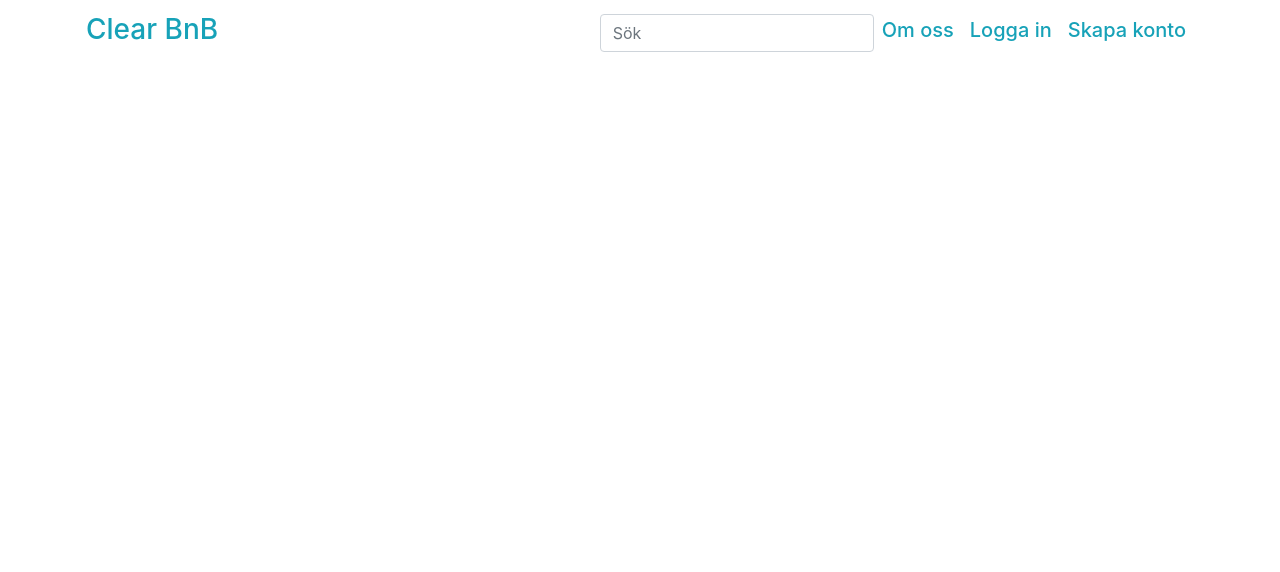
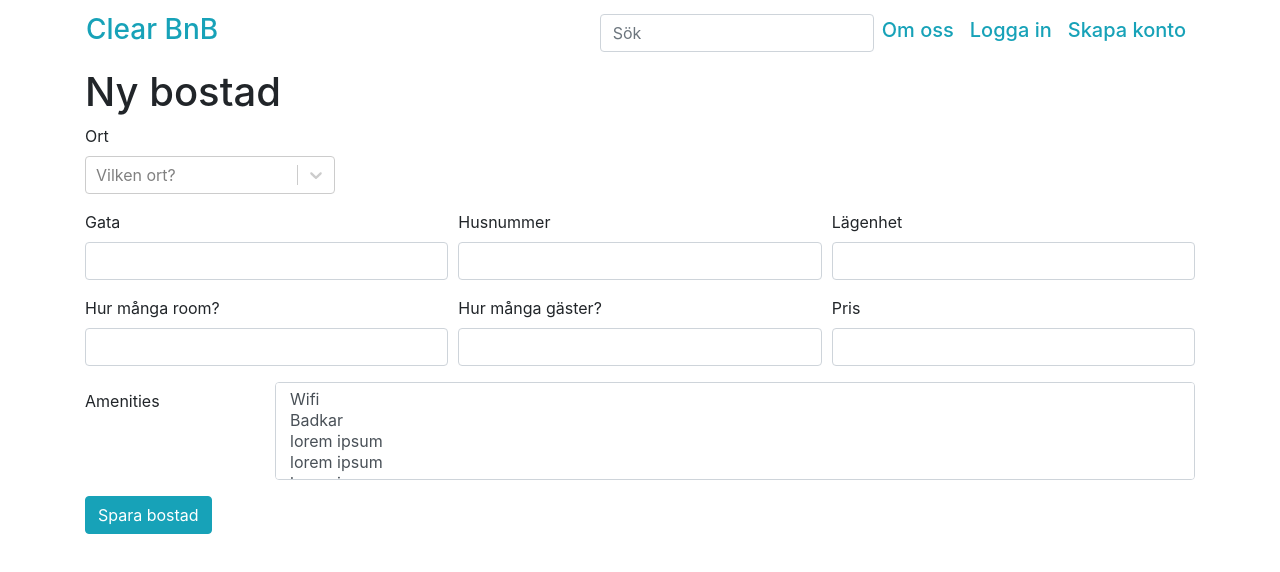
Before and after one commit to ChocoDream/ClearBnB, a React (Create React App) app in the folder src/main/resources/frontend/: page /new-residence in a window 1280 px wide. Shown: the top 572 px of the page. Built offline with nearby package versions, Linux system fonts and the light colour scheme; no server answers.

Commit message:
New residence form, error message if startDate > endDate

```diff
--- a/src/main/resources/frontend/src/App.js
+++ b/src/main/resources/frontend/src/App.js
@@ -10,6 +10,7 @@ import MyPage from './pages/MyPage';
 import About from './pages/About';
 import Results from './pages/Results';
 import NavMenu from './components/NavMenu';
+import NewResidence from './pages/NewResidence';
 import ResidenceContextProvider from './contexts/ResidenceContextProvider'
 import UserContextProvider from './contexts/UserContextProvider'
 import CityContextProvider from './contexts/CityContextProvider'
@@ -30,6 +31,7 @@ const App = () => {
                 <Route exact path="/user-register" component={Register} />
                 <Route exact path="/mypage" component={MyPage} />
                 <Route exact path="/residences" component={Results} />
+                <Route exact path="/new-residence" component={NewResidence} />
             </Router>
             </AmenityContextProvider>
           </UserContextProvider>
--- a/src/main/resources/frontend/src/components/CitiesSelect.js
+++ b/src/main/resources/frontend/src/components/CitiesSelect.js
@@ -10,7 +10,7 @@ export default function CityList() {
   const CitiesSelect = () => {
     return (
       <div className="reactSelectDd">
-        <Select options={cities} placeholder="Vart vill du åka?" isSearchable required />
+        <Select options={cities} placeholder="Vilken ort?" isSearchable required />
       </div>
       )
   }
--- a/src/main/resources/frontend/src/components/FrontPageMenuDesktop.js
+++ b/src/main/resources/frontend/src/components/FrontPageMenuDesktop.js
@@ -30,7 +30,6 @@ const FrontPageMenuDesktop = () => {
       value: opt
   }));
   const [visible, setVisible] = useState(false);
-
   const onDismiss = () => setVisible(false);
 
   const doSearch = async() => {
@@ -45,7 +44,12 @@ const FrontPageMenuDesktop = () => {
     console.log(datas.city_id+'-'+datas.start_date+'-'+datas.end_date+' person:'+datas.count_person);
 
     let res;
-    if((!datas.city_id) || (!datas.start_date) || (!datas.end_date) || (!datas.count_person)) {
+    if (datas.start_date > datas.end_date){
+      setMessage('Felaktigt till datum.');
+      setVisible(true);
+      return
+    }
+    else if((!datas.city_id) || (!datas.start_date) || (!datas.end_date) || (!datas.count_person)) {
       res = await fetch('/api/clearbnb/residences')
       setMessage('Alla fält är obligatoriska!');
       setVisible(true);
@@ -100,12 +104,13 @@ const FrontPageMenuDesktop = () => {
           </FormGroup>
           <FormGroup className="mb-2 mr-sm-2 mb-sm-0">
           <Input
+              required
               value={count_person}
               onChange={e=>setCountPerson(e.target.value)}
-              type="count_person" name="count_person"
+              type="text" name="count_person"
               id="count_person"
               placeholder="Hur många gäster?"
-              required  />
+             />
           </FormGroup>
           <Button onClick={doSearch} color="info" size="lg" >Sök</Button>
           <Alert className="mb-1 ml-2 mr-sm-0 mb-sm-0" color="warning" isOpen={visible} toggle={onDismiss}>{message}</Alert>
--- a/src/main/resources/frontend/src/components/FrontPageMenuMobile.js
+++ b/src/main/resources/frontend/src/components/FrontPageMenuMobile.js
@@ -39,7 +39,12 @@ const FrontPageMenuMobile = () => {
     console.log(datas.city_id+'-'+datas.start_date+'-'+datas.end_date+' person:'+datas.count_person);
 
     let res;
-    if((!datas.city_id) || (!datas.start_date) || (!datas.end_date) || (!datas.count_person)) {
+    if (datas.start_date > datas.end_date){
+      setMessage('Felaktigt till datum.');
+      setVisible(true);
+      return
+    }
+    else if((!datas.city_id) || (!datas.start_date) || (!datas.end_date) || (!datas.count_person)) {
       res = await fetch('/api/clearbnb/residences')
       setMessage('Alla fält är obligatoriska!');
       setVisible(true);
--- a/src/main/resources/frontend/src/contexts/ResidenceContextProvider.js
+++ b/src/main/resources/frontend/src/contexts/ResidenceContextProvider.js
@@ -7,20 +7,24 @@ export default function ResidenceContextProvider(props) {
   const [residences, setResidences] = useState([])
 
   //Get Data from API
-  const fetchRecipes = async () => {
+  const getResidences = async () => {
     let res = await fetch('/api/clearbnb/residences')
     res = await res.json()
     setResidences(res)
   }
 
+  const appendResidence = (residence) => {
+    setResidences([...residences, residence])
+  }
 
   useEffect(() => {
-    fetchRecipes()
+    getResidences()
   }, [])
 
   const values = {
     residences,
-    setResidences
+    setResidences,
+    appendResidence,
   }
 
   return (
--- /dev/null
+++ b/src/main/resources/frontend/src/pages/NewResidence.js
@@ -0,0 +1,218 @@
+import React, { useState, useContext } from 'react'
+import { Alert, Row, Col, Button, Form, FormGroup, Label, Input } from 'reactstrap'
+import Select from 'react-select';
+
+import { ResidenceContext } from '../contexts/ResidenceContextProvider'
+import { withRouter } from 'react-router-dom'
+import { CityContext } from '../contexts/CityContextProvider'
+
+function NewResidence(props) {
+  const { appendResidence } = useContext(ResidenceContext)
+  const [city_id, setCityId] = useState('');
+  const [street_name, setStreetName] = useState('')
+  const [street_number, setStreetNumber] = useState('')
+  const [apartment_number, setStreetApartment] = useState('')
+  const [rooms, setRooms] = useState('')
+  const [count_person, setCountPerson] = useState('')
+  const [price, setPrice] = useState('')
+  //const [amenities, setAmenities] = useState('')
+  const [message, setMessage] = useState();
+  const [visible, setVisible] = useState(false);
+  const onDismiss = () => setVisible(false);
+
+  const { cities } = useContext(CityContext)
+
+  var someArrayOfStrings =[];
+  someArrayOfStrings.map(opt => ({
+      label: opt,
+      value: opt
+  }));
+
+  const addResidence = async (e) => {
+    e.preventDefault()
+
+    const datas = {
+        //region,
+        //city,
+        city_id,
+        street_name,
+        street_number,
+        apartment_number,
+        rooms,
+        count_person,
+        price
+        }
+    console.log(datas.city_id+'-'+datas.street_name+' '+datas.street_number+' '+datas.apartment_number+' '
+                +datas.rooms+'-'+datas.count_person+' '+datas.price);
+
+    if((!datas.city_id) || (!datas.street_name) || (!datas.street_number) || (!datas.apartment_number)
+                        || (!datas.rooms) || (!datas.count_person) || (!datas.price)
+        ) {
+        setMessage('Alla fält är obligatoriska!');
+        setVisible(true);
+        return
+    }
+
+    const residence = {
+      city_id,
+      rooms,
+      count_person,
+      price
+    }
+
+    // send new residence to backend
+    /*let res = await fetch('/api/clearbnb/residences', {
+      method: 'POST',
+      headers: { 'Content-Type': 'application/json' },
+      body: JSON.stringify(residence)
+    })
+    res = await res.json()
+
+    console.log(res)*/
+
+    //appendResidence(res)
+
+    setStreetName('')
+    setStreetNumber('')
+    setStreetApartment('')
+    setCityId('')
+    setRooms('')
+    setRooms('')
+    setCountPerson('')
+    setCountPerson('')
+
+    props.history.push('/')
+  }
+
+  const CitiesSelect = () => {
+    return (
+      <div className="reactSelectDd">
+        <Select options={cities} onChange = {opt => setCityId(opt.value)} placeholder="Vilken ort?" isSearchable required />
+      </div>
+      )
+  }
+
+  return (
+    <div className="container">
+      <h1>Ny bostad</h1>
+      {/* in Vue: @submit="addResidence" */}
+      <Form
+        onSubmit={addResidence}>
+        <FormGroup>
+            <Label for="street_name">Ort</Label>
+            {CitiesSelect()}
+        </FormGroup>
+        <Row form>
+            <Col md={4}>
+                <FormGroup>
+                <Label for="street_name">Gata</Label>
+                <Input
+                    required
+                    type="text"
+                    id="street_name"
+                    placeholder=""
+                    // in Vue: v-model="title"
+                    value={street_name}
+                    onChange={
+                    e => setStreetName(e.target.value)
+                    }
+                />
+                </FormGroup>
+            </Col>
+            <Col md={4}>
+                <FormGroup>
+                <Label for="street_number">Husnummer</Label>
+                <Input
+                    required
+                    type="text"
+                    id="street_number"
+                    placeholder=""
+                    // in Vue: v-model="title"
+                    value={street_number}
+                    onChange={
+                    e => setStreetNumber(e.target.value)
+                    }
+                />
+                </FormGroup>
+            </Col>
+            <Col md={4}>
+                <FormGroup>
+                <Label for="apartment_number">Lägenhet</Label>
+                <Input
+                    required
+                    type="text"
+                    id="apartment_number"
+                    placeholder=""
+                    // in Vue: v-model="title"
+                    value={apartment_number}
+                    onChange={
+                    e => setStreetApartment(e.target.value)
+                    }
+                />
+                </FormGroup>
+            </Col>
+        </Row>
+        <Row form>
+            <Col md={4}>
+                <FormGroup>
+                    <Label for="rooms">Hur många room?</Label>
+                    <Input
+                    required
+                    type="text"
+                    id="rooms"
+                    // in Vue: v-model="title"
+                    value={rooms}
+                    onChange={
+                    e => setRooms(e.target.value)
+                    }
+                />
+                </FormGroup>
+            </Col>
+            <Col md={4}>
+                <FormGroup>
+                    <Label for="rooms">Hur många gäster?</Label>
+                    <Input
+                    value={count_person}
+                    onChange={e=>setCountPerson(e.target.value)}
+                    type="text"
+                    id="count_person"
+                    required  />
+                </FormGroup>
+            </Col>
+            <Col md={4}>
+                <FormGroup>
+                <Label for="price">Pris</Label>
+                <Input
+                    required
+                    type="text"
+                    id="price"
+                    placeholder=""
+                    // in Vue: v-model="title"
+                    value={price}
+                    onChange={
+                    e => setPrice(e.target.value)
+                    }
+                />
+                </FormGroup>
+            </Col>
+        </Row>
+        <FormGroup row>
+        <Label for="exampleSelectMulti" sm={2}>Amenities</Label>
+        <Col sm={10}>
+          <Input type="select" name="selectMulti" id="exampleSelectMulti" multiple>
+            <option>Wifi</option>
+            <option>Badkar</option>
+            <option>lorem ipsum</option>
+            <option>lorem ipsum</option>
+            <option>lorem ipsum</option>
+          </Input>
+        </Col>
+      </FormGroup>
+        <Button color="info" size="mg">Spara bostad</Button>
+        <Alert className="mb-1 ml-2 mr-sm-0 mb-sm-0" color="warning" isOpen={visible} toggle={onDismiss}>{message}</Alert>
+      </Form>
+    </div>
+  )
+}
+
+export default withRouter(NewResidence)
```
Also changed, not shown: 2 other files (tests, documents, lock files or other folders).
